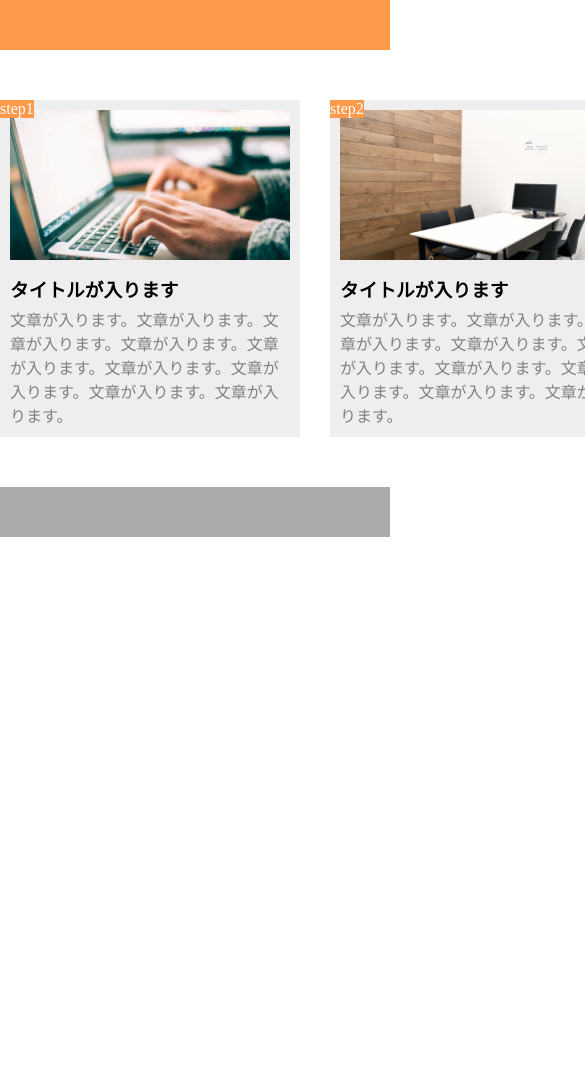
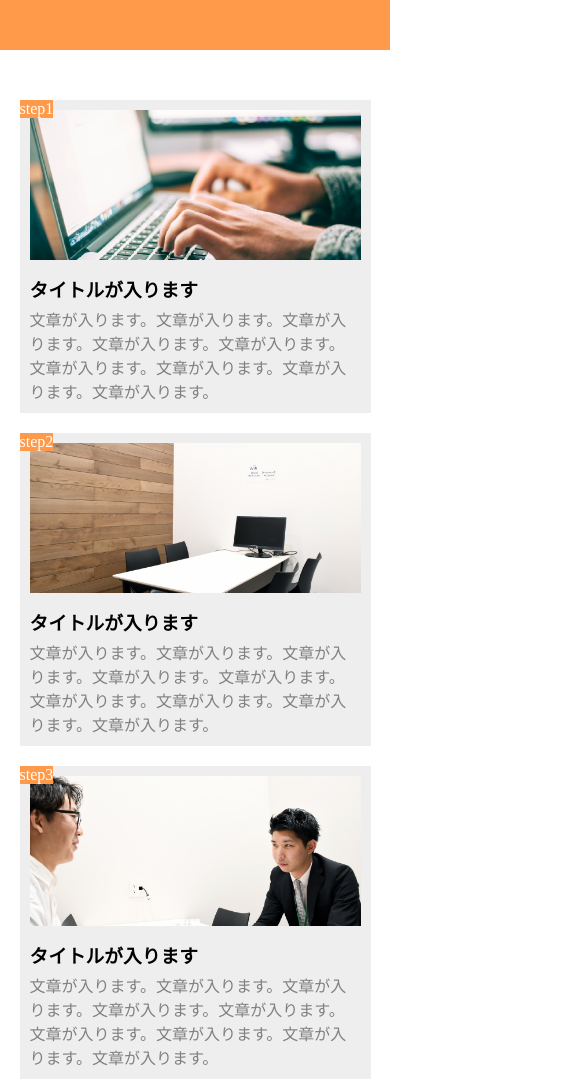
Before and after one commit to takudeva/1-10Assignment, a plain HTML site: page index.html in a window 390 px wide. Shown: the top 1082 px of the page, 585 px wide, since content can reach past the window. Before the commit the page ends 844 px from the top, so only its background shows below. Drawn offline with Linux system fonts and the light colour scheme.

Commit message:
[Finish]1-10

```diff
--- a/index.html
+++ b/index.html
@@ -2,8 +2,9 @@
 <html lang="ja">
   <head>
     <meta charset="utf-8" />
+    <meta name="viewport" content="width=device-width,initial-scale=1.0">
     <link rel="stylesheet" href="style.css" />
-    <title>1-9-2</title>
+    <title>1-10</title>
   </head>
 
   <body>
--- a/style.css
+++ b/style.css
@@ -77,3 +77,23 @@ footer {
   height: 50px;
   background-color: #aaaaaa;
 }
+
+@media screen and (max-width:768px) {
+  main {
+    width: 100%;
+    display: block;
+  }
+
+  .flow-item {
+    width: 90%;
+    margin: 0 auto 20px;
+  }
+
+  .flow-item:last-child {
+    margin: 0 auto;
+  }
+
+  .flow-image {
+    width: 100%;
+  }
+}
```
